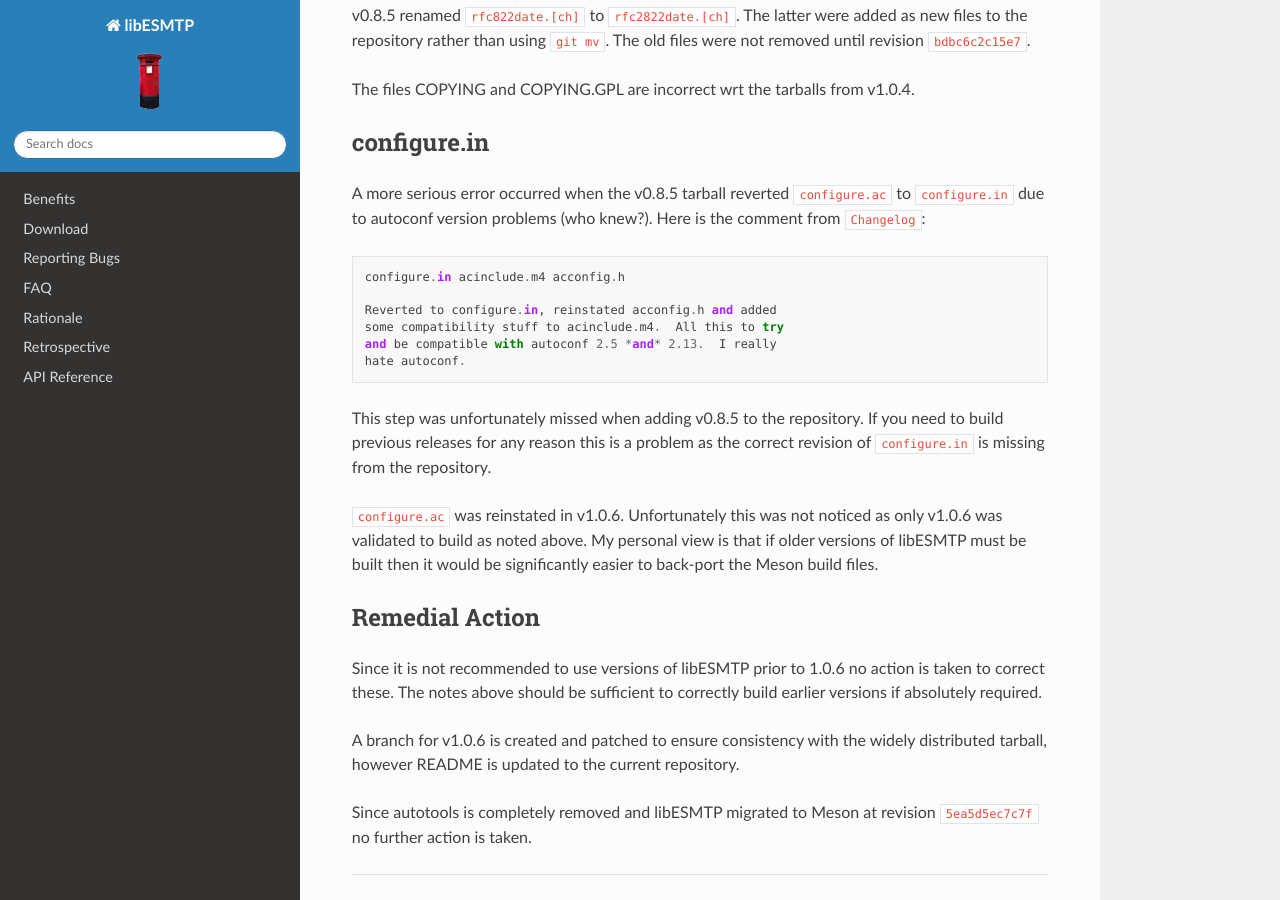
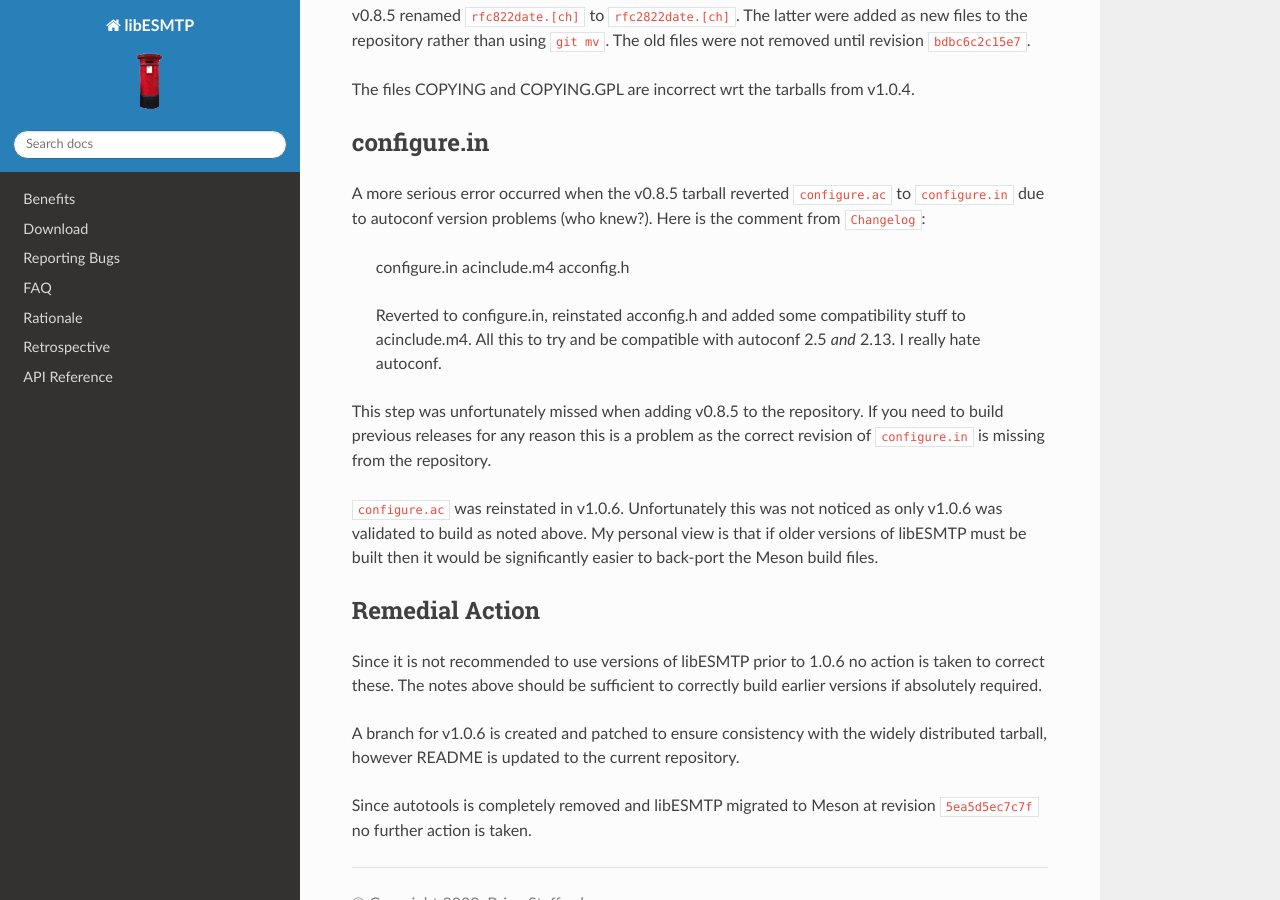
Before and after one commit to libesmtp/libESMTP, a Sphinx documentation site: the page built from docs/errata.md, in a window 1280 px wide and 900 px high, scrolled down 697 px. Built offline with Sphinx 7.4.7 and the Read the Docs theme 2.0.0, drawn with Linux system fonts in a browser that asks for light colours; pages that are not in the unit, such as notebooks, are missing from menus.

Commit message:
Fix incorrect blockquote

```diff
--- a/docs/errata.md
+++ b/docs/errata.md
@@ -38,12 +38,12 @@
 to `configure.in` due to autoconf version problems (who knew?).
 Here is the comment from `Changelog`:
 
-    configure.in acinclude.m4 acconfig.h
-
-    Reverted to configure.in, reinstated acconfig.h and added
-    some compatibility stuff to acinclude.m4.  All this to try
-    and be compatible with autoconf 2.5 *and* 2.13.  I really
-    hate autoconf.
+>    configure.in acinclude.m4 acconfig.h
+>
+>    Reverted to configure.in, reinstated acconfig.h and added
+>    some compatibility stuff to acinclude.m4.  All this to try
+>    and be compatible with autoconf 2.5 *and* 2.13.  I really
+>    hate autoconf.
 
 This step was unfortunately missed when adding v0.8.5 to the repository.
 If you need to build previous releases for any reason this is a problem
```
